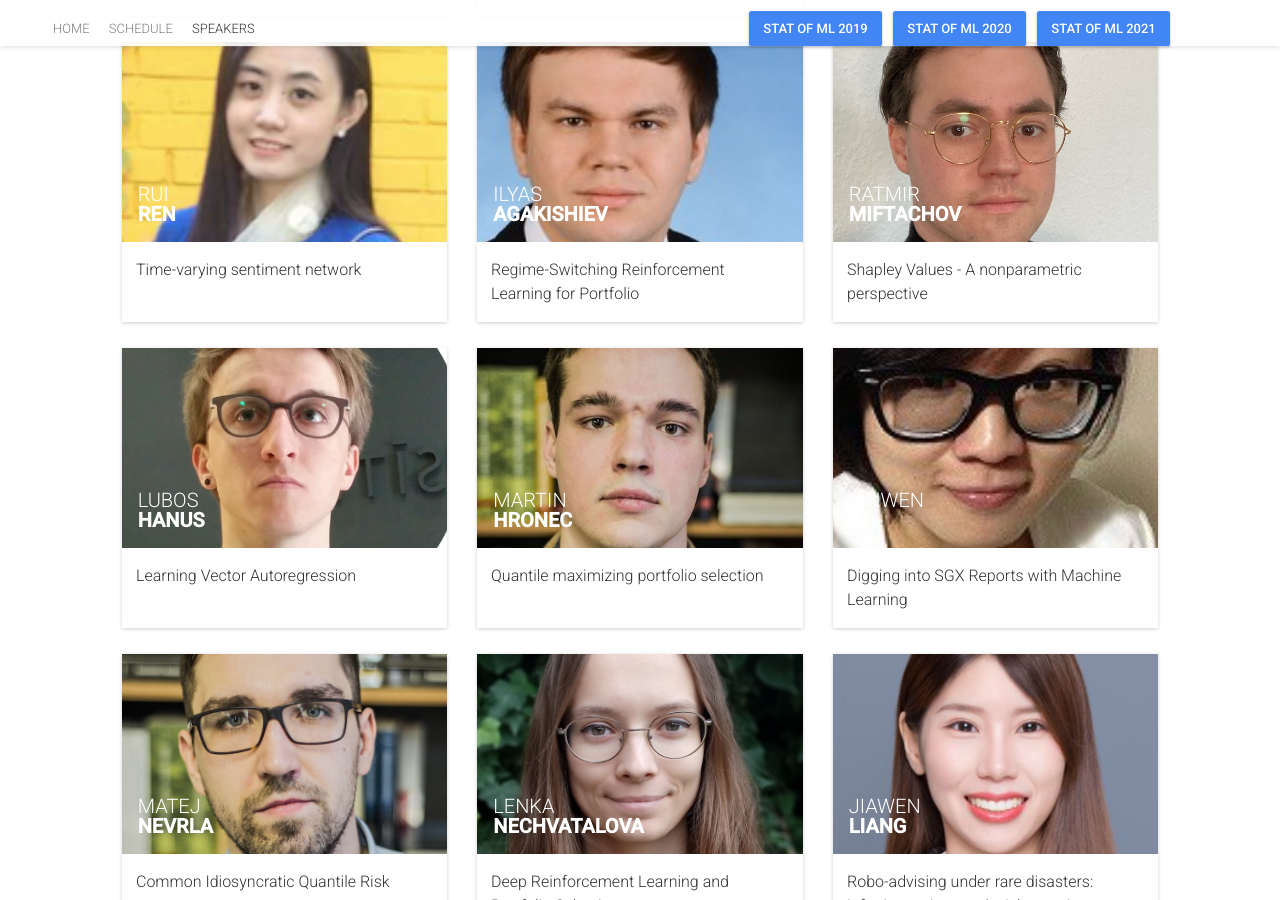
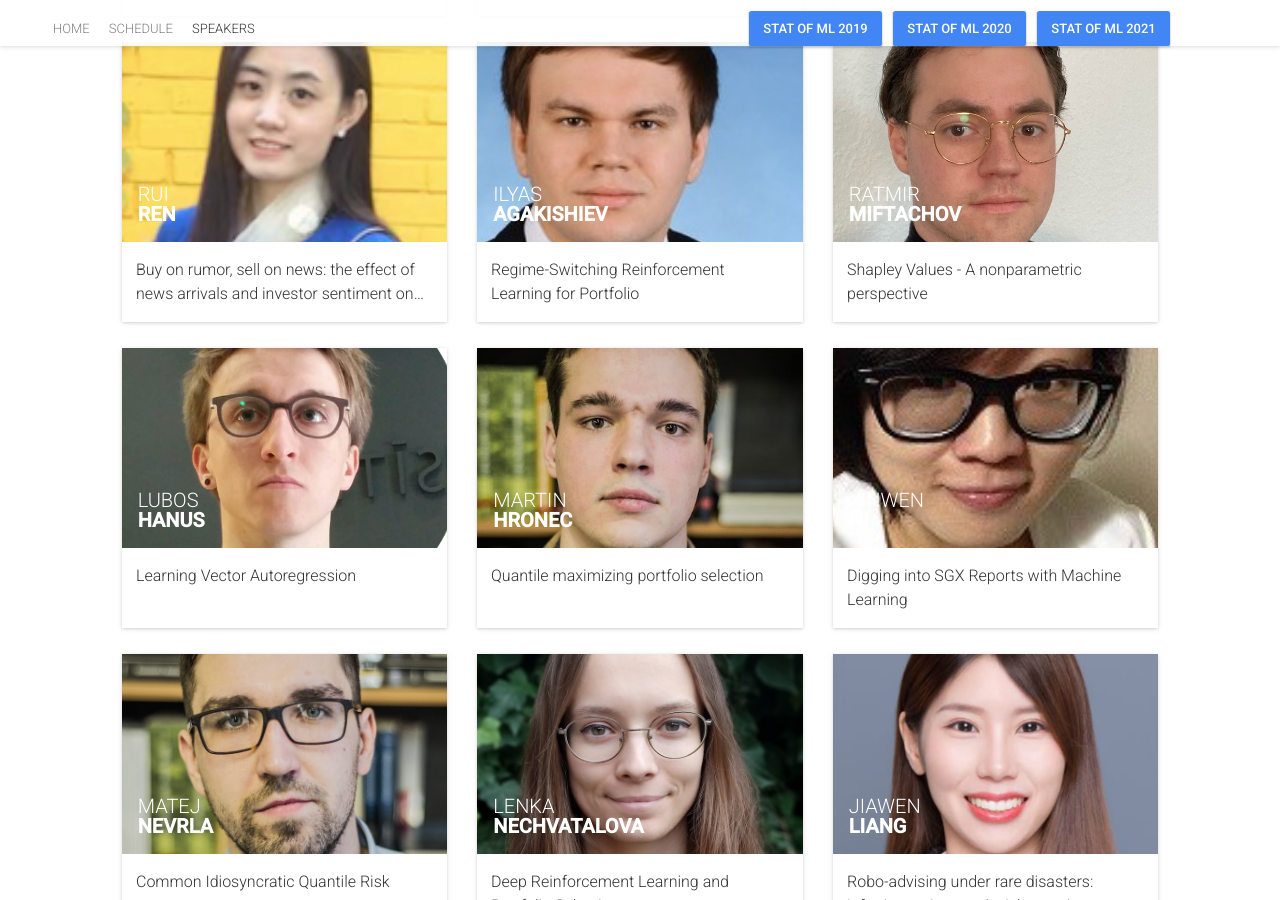
Before and after one commit to barunik/Prague2022, a Jekyll site: the page built from speakers.html, in a window 1280 px wide and 900 px high, scrolled down 2863 px. Built offline with Jekyll 4.4.1, drawn with Linux system fonts in a browser that asks for light colours; nearby versions of some CDN libraries; comment, search, counter and statistics services are not loaded.

Commit message:
Update sessions.yml

```diff
--- a/_data/sessions.yml
+++ b/_data/sessions.yml
@@ -282,7 +282,7 @@ diversification"
 
 -
     id: 027
-    title: "Time-varying sentiment network"
+    title: "Buy on rumor, sell on news: the effect of news arrivals and investor sentiment on the distribution of abnormal returns"
     description: "Authors:  Rui Ren<br/>
     <p>Abstract:   TBA </p>"
     subtype: Presentation
```
